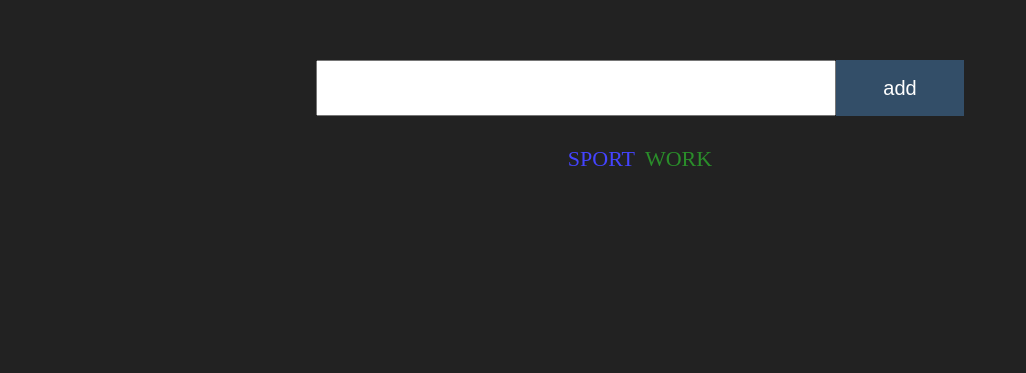
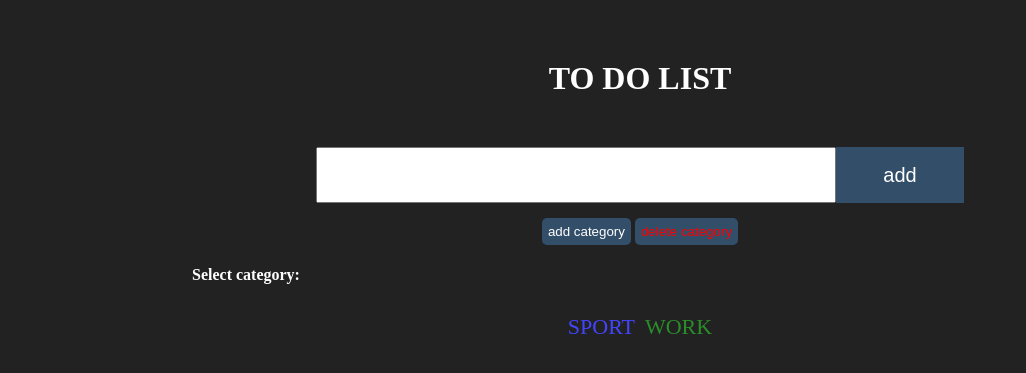
Before and after one commit to dawid-polak/todolistTypeScript, a website: page index.html in a window 1280 px wide. Shown: the part 118-491 px from the top of the page, without its empty margins (0-1026 px from the left). Drawn offline with Linux system fonts and the light colour scheme.

Commit message:
html section add edit category

```diff
--- a/index.html
+++ b/index.html
@@ -11,9 +11,22 @@
 <body>
 
     <div class="container">
+        <div class="section-title">
+            <h1>TO DO LIST</h1>
+        </div>
+
         <div class="section-top">
             <input type="text" id="main-input">
             <button id="main-btn">add</button>
+        </div>
+
+        <div class="section--edit-categories">
+            <button id="add-category">add category</button>
+            <button id="delete-category">delete category</button>
+        </div>
+
+        <div class="select-categories">
+            <h4 style="color: #FFF">Select category:</h4>
         </div>
 
         <div class="section-categories">
--- /dev/null
+++ b/src/style/section--edit-categories.scss
@@ -0,0 +1,25 @@
+.section--edit-categories {
+   text-align: center;
+   margin: 15px;
+
+    #add-category {
+        background-color: #334E68;
+        color: #FFF;
+        padding: 6px;
+        border: 0px;
+        border-radius: 5px;
+    }
+
+    #delete-category {
+        background-color: #334E68;
+        color: red;
+        padding: 6px;
+        border: 0px;
+        border-radius: 5px;
+    }
+
+    button:hover {
+        cursor: pointer;
+        transform: scale(1.03);
+    }
+}
--- /dev/null
+++ b/src/style/section-title.scss
@@ -0,0 +1,5 @@
+.section-title {
+    text-align: center;
+    color: #FFF;
+    margin-bottom: 50px;
+}
--- a/src/style/style.scss
+++ b/src/style/style.scss
@@ -1,6 +1,8 @@
 @use 'variables';
 @use 'container';
+@use 'section-title';
 @use 'section-top';
+@use 'section--edit-categories';
 @use 'section-categories';
 @use 'section-bottom';
 @use 'categories-color';
```
Also changed, not shown: src/style/style.css, 1 other file.
